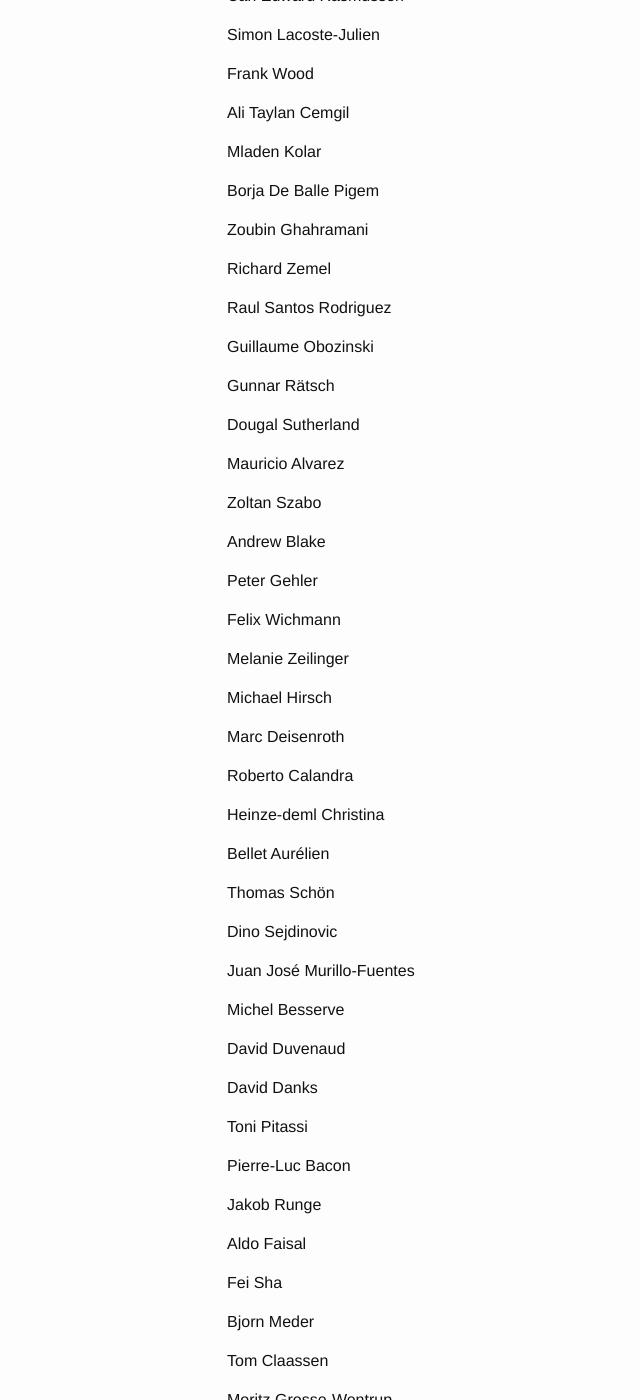
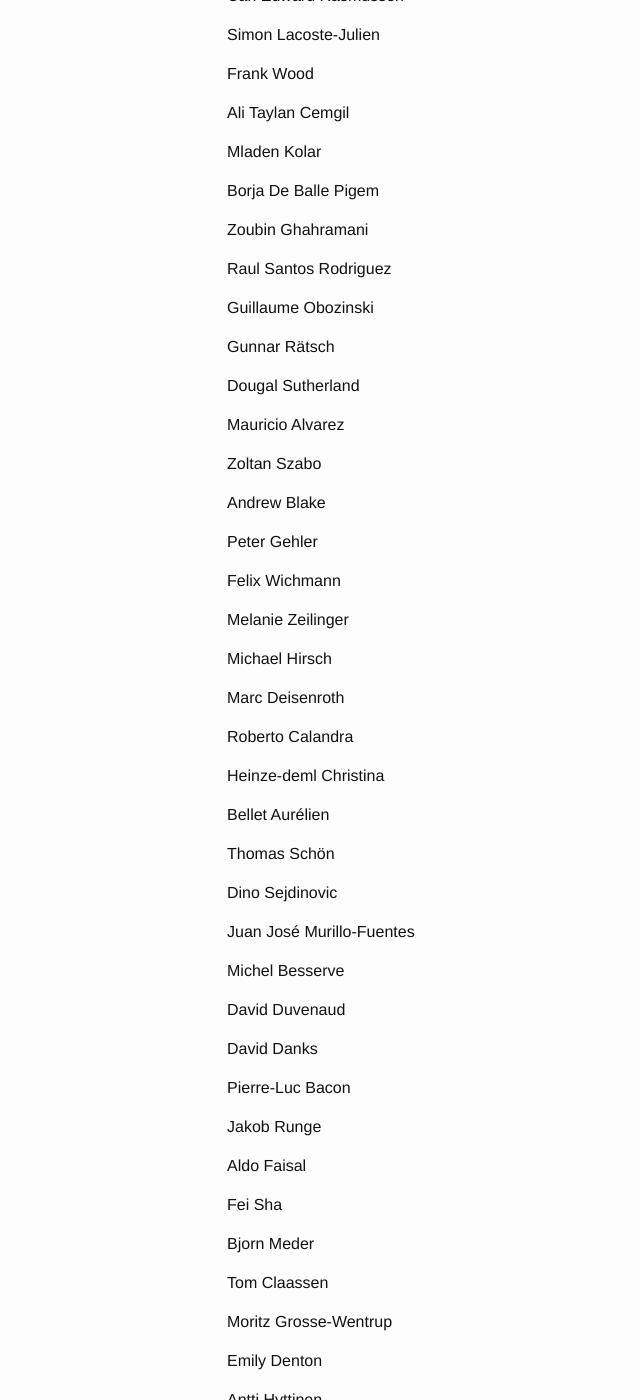
Before and after one commit to dalimeeting/dalimeeting.github.io, a Jekyll site: the page built from participants.html, in a window 1280 px wide and 1400 px high, scrolled down 1969 px. Shown: the whole window, without its empty margins (43-683 px from the left). Built offline with Jekyll 4.4.1, drawn with Linux system fonts in a browser that asks for light colours; some of the changed text lies outside the part shown.

Commit message:
Update participants.yml

```diff
--- a/_data/participants.yml
+++ b/_data/participants.yml
@@ -84,8 +84,6 @@
   given: Borja
 - family: Ghahramani
   given: Zoubin
-- family: Zemel
-  given: Richard
 - family: Santos Rodriguez
   given: Raul
 - family: Obozinski
@@ -128,8 +126,6 @@
   given: David
 - family: Danks
   given: David
-- family: Pitassi
-  given: Toni
 - family: Bacon
   given: Pierre-Luc
 - family: Runge
@@ -182,3 +178,7 @@
   given: Fernando
 - family: Hajian
   given: Sara
+- family: Bodenstein
+  given: Sebasian
+- family: Beynon
+  given: Taliesin
```
